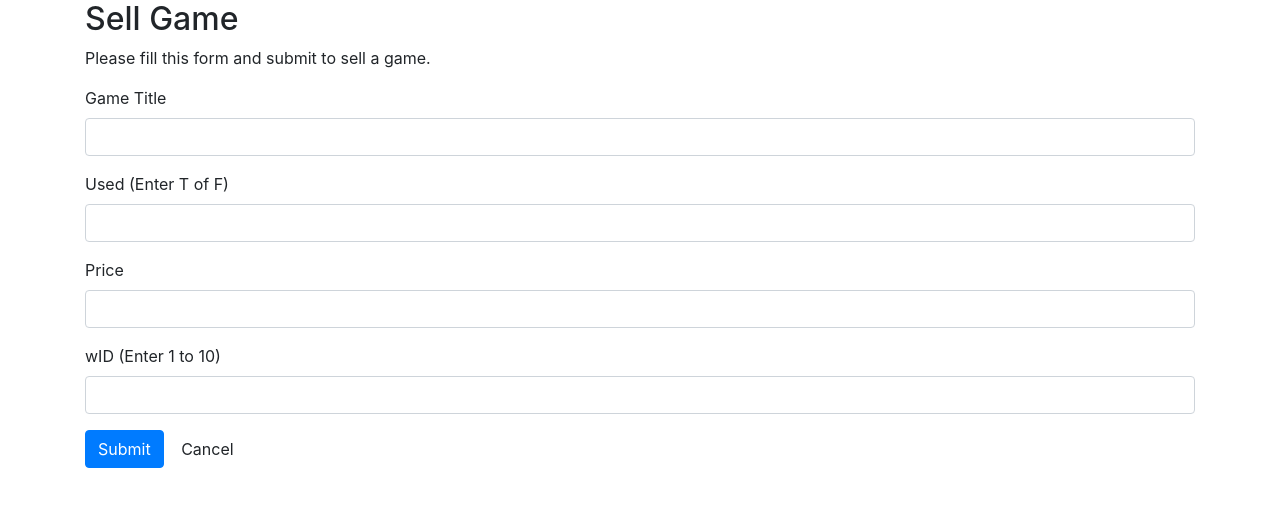
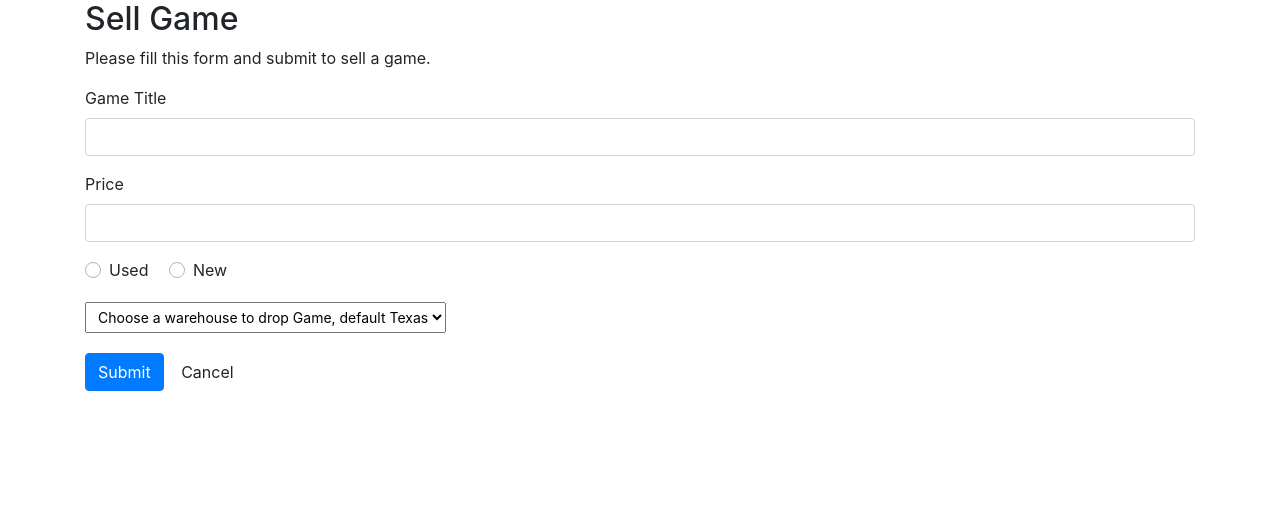
Before and after one commit to damonhuang233/gameshuttle, a PHP site: page /sellgame.php in a window 1280 px wide. Shown: the part 56-563 px from the top of the page. Run offline with PHP 8.4, Linux system fonts and the light colour scheme; the visitor is signed in with stand-in values (Sample User, id 1); tables that the repository leaves empty or names only in its code hold one stand-in row (values such as "Sample post"); data that the repository does not hold is empty.

Commit message:
update sell game form

```diff
--- a/sellgame.php
+++ b/sellgame.php
@@ -35,7 +35,7 @@
     }
     $Used = trim($_POST["Used"]);
     if(empty($Used)){
-      $Used_err = "Please enter T or F.";
+      $Used_err = "Please select used or new.";
     }
     $buyPrice = trim($_POST["buyPrice"]);
     if(empty($buyPrice)){
@@ -132,21 +132,47 @@
                         <input type="text" name="Game_Name" class="form-control" value="<?php echo $Game_Name; ?>">
                         <span class="help-block"><?php echo $Game_Name_err;?></span>
                     </div>
-                    <div class="form-group <?php echo (!empty($Used_err)) ? 'has-error' : ''; ?>">
+                    <!-- <div class="form-group <?php echo (!empty($Used_err)) ? 'has-error' : ''; ?>">
                         <label>Used (Enter T of F)</label>
                         <input type="text" name="Used" class="form-control" value="<?php echo $Used; ?>">
                         <span class="help-block"><?php echo $Used_err;?></span>
-                    </div>
+                    </div> -->
                     <div class="form-group <?php echo (!empty($buyPrice_err)) ? 'has-error' : ''; ?>">
                         <label>Price</label>
                         <input type="text" name="buyPrice" class="form-control" value="<?php echo $buyPrice; ?>">
                         <span class="help-block"><?php echo $buyPrice_err;?></span>
                     </div>
-                    <div class="form-group <?php echo (!empty($wID_err)) ? 'has-error' : ''; ?>">
+                    <div class="custom-control custom-radio custom-control-inline">
+                      <input type="radio" class="custom-control-input" id="customRadio" name="Used" value="T">
+                      <label class="custom-control-label" for="customRadio">Used</label>
+                    </div>
+                    <div class="custom-control custom-radio custom-control-inline">
+                      <input type="radio" class="custom-control-input" id="customRadio2" name="Used" value="F">
+                      <label class="custom-control-label" for="customRadio2">New</label>
+                    </div>
+                    <div>
+                      <span class="help-block"><?php echo $Used_err;?></span>
+                    </div>
+                    <!-- <div class="form-group <?php echo (!empty($wID_err)) ? 'has-error' : ''; ?>">
                         <label>wID (Enter 1 to 10)</label>
                         <input type="text" name="wID" class="form-control" value="<?php echo $wID; ?>">
                         <span class="help-block"><?php echo $wID_err;?></span>
-                    </div>
+                    </div> -->
+                    <div style="margin:20px;margin-left:0px">
+                      <select name="wID" class="custom-select-sm">
+                        <option selected value="1">Choose a warehouse to drop Game, default Texas</option>
+                        <option value="1">Texas</option>
+                        <option value="2">Oklahoma</option>
+                        <option value="3">Virginia</option>
+                        <option value="4">Wisconsin</option>
+                        <option value="5">New Jersey</option>
+                        <option value="5">Missouri</option>
+                        <option value="7">Louisiana</option>
+                        <option value="8">North Carolina</option>
+                        <option value="9">California</option>
+                        <option value="10">Arizona</option>
+                      </select>
+                   </div>
                     <input type="submit" class="btn btn-primary" value="Submit">
                     <a href="showgame.php" class="btn btn-default">Cancel</a>
                 </form>
```
